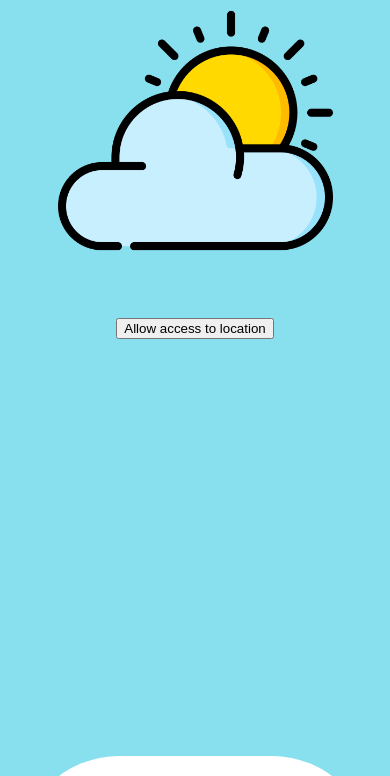
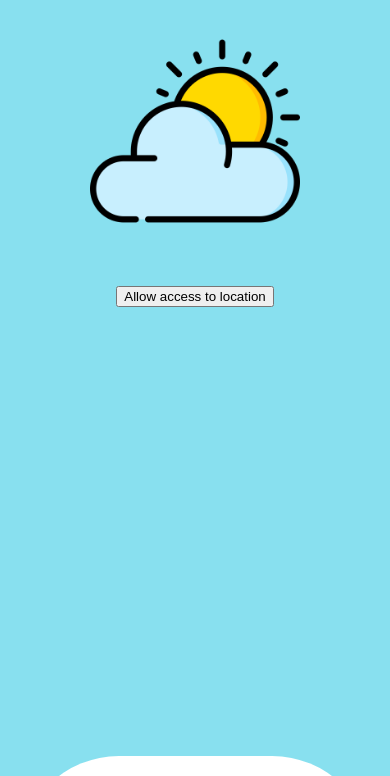
Before and after one commit to rajnishism/Weather-App, a plain HTML site: page index.html in a window 390 px wide. Shown: the part 324-1100 px from the top of the page. Drawn offline with Linux system fonts and the light colour scheme.

Commit message:
Update style.css

```diff
--- a/style.css
+++ b/style.css
@@ -58,6 +58,11 @@ background-image: url(/Users/rajnish/Downloads/clouds-sky.jpg);
   .cover{
     flex-direction: column;
   }
+  img{
+  width:210px;
+  height:auto;
+  }
+
 }
 .weatherIcon{
 
```
